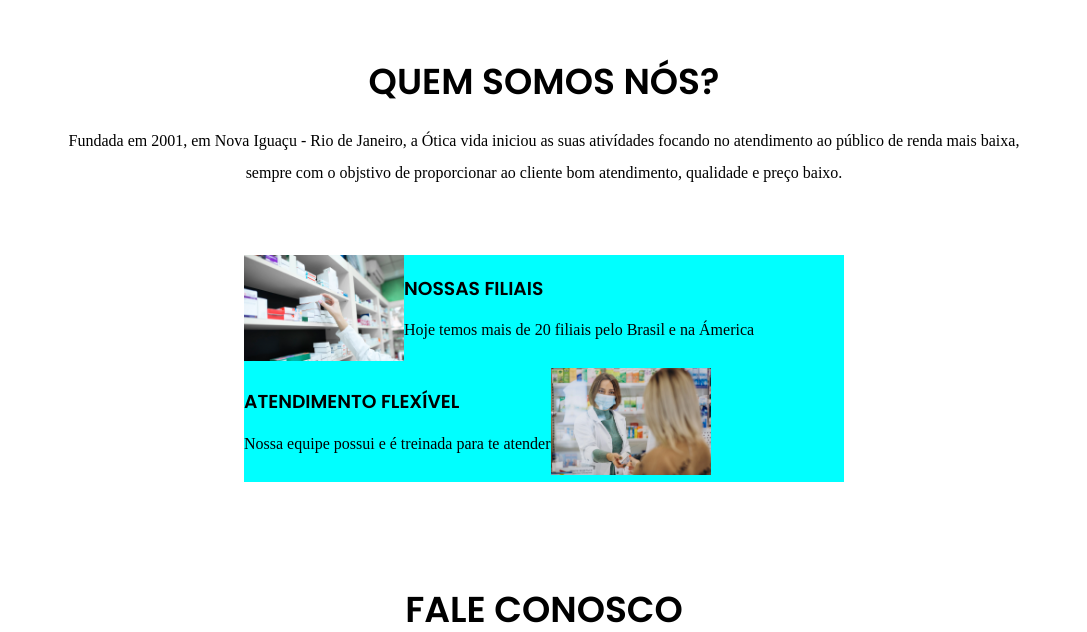
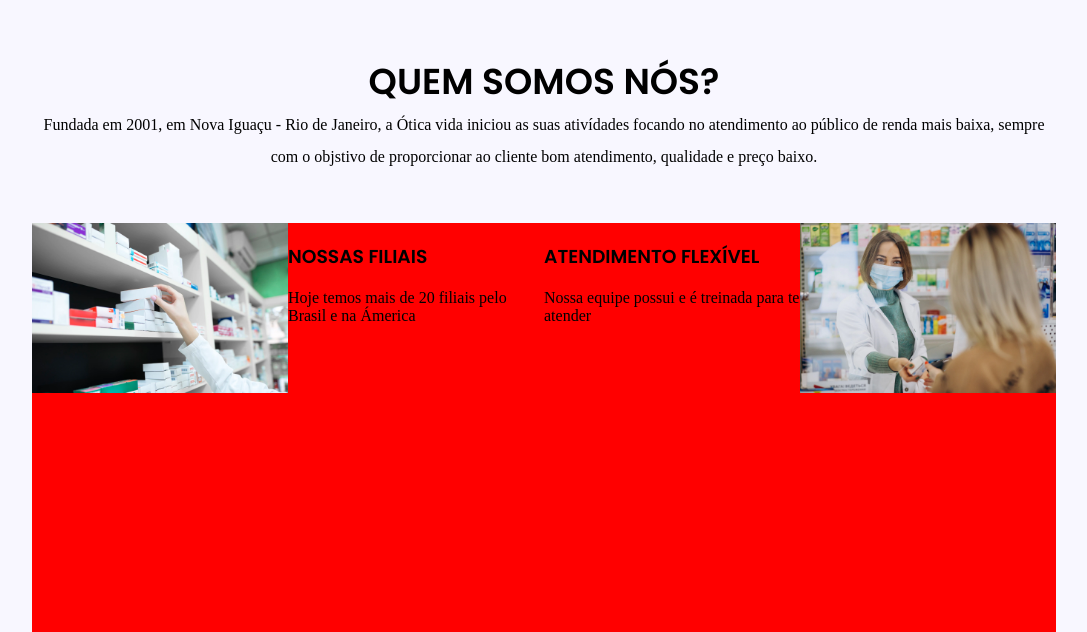
Before and after one commit to LeandroMayron/-tica-viva, a React (Create React App) app: page / in a window 1280 px wide. Shown: the part 2028-2660 px from the top of the page, without its empty margins (96-1183 px from the left). Built offline with nearby package versions, Linux system fonts and the light colour scheme; a web font is replaced by a local one.

Commit message:
estilizando o cards da secaoSobre

```diff
--- a/src/Componentes/conteudo/SecaoSobre/Style.css
+++ b/src/Componentes/conteudo/SecaoSobre/Style.css
@@ -4,18 +4,35 @@
     flex-direction: column;
     justify-content: center;
     align-items: center;
+    background-color: #f8f7ff;
 }
 
 .paragrafoQuemSomos{
     max-width: 1024px;
+    margin: 0 auto;
     text-align: center;
     line-height: 32px;
 }
 
 .cardQuemSomos{
-    width: 600px;
+    width: 1024px;
+    height: 600px;
+    margin: 0 auto;
+    margin-top: 50px;
     display: flex;
-    margin-top: 50px;
-    flex-wrap: wrap;
+    justify-content: center;
+}
+
+.cardImg{
+    width: 50%;
+    background-color: red;
+}
+
+.cardImg img{
+    width: 100%;
     background-color: aqua;
 }
+
+.cardImg h3 p{
+    width: 100%;
+}
--- a/src/Componentes/conteudo/SecaoSobre/index.js
+++ b/src/Componentes/conteudo/SecaoSobre/index.js
@@ -4,25 +4,28 @@
 
 export default function SecaoSobre() {
     return (
-        <section className='limitarSecao secaoQuemSomos'>
+        <section className='secaoQuemSomos  '>
+            <div className='limitarSecao'>
                 <h2 className='subTitulo'>QUEM SOMOS NÓS?</h2>
                 <p className='paragrafoQuemSomos'>Fundada em 2001, em Nova Iguaçu - Rio de Janeiro, a Ótica vida iniciou as suas ativídades focando no atendimento ao público de renda mais baixa, sempre com o objstivo de proporcionar ao cliente bom atendimento, qualidade e preço baixo.</p>
                 <div className='cardQuemSomos'>
-                <div>
+                    <div className='cardImg'>
                         <img src={Loja} alt="Imagem da Loja" />
                     </div>
-                <div>
+                    <div className='cardImg'>
                         <h3>NOSSAS FILIAIS</h3>
                         <p>Hoje temos mais de 20 filiais pelo Brasil e na Ámerica</p>
                     </div>
-                <div>
+                    <div className='cardImg'>
                         <h3>ATENDIMENTO FLEXÍVEL</h3>
                         <p>Nossa equipe possui e é treinada para te atender</p>
                     </div>
-                <div>
+                    <div className='cardImg'>
                         <img src={Atendimento} alt="Imagens das nossa atendente" />
                     </div>
                 </div>
+            </div>
+
         </section>
 
     );
```
Lines whose indentation alone changed are shown as unchanged.
